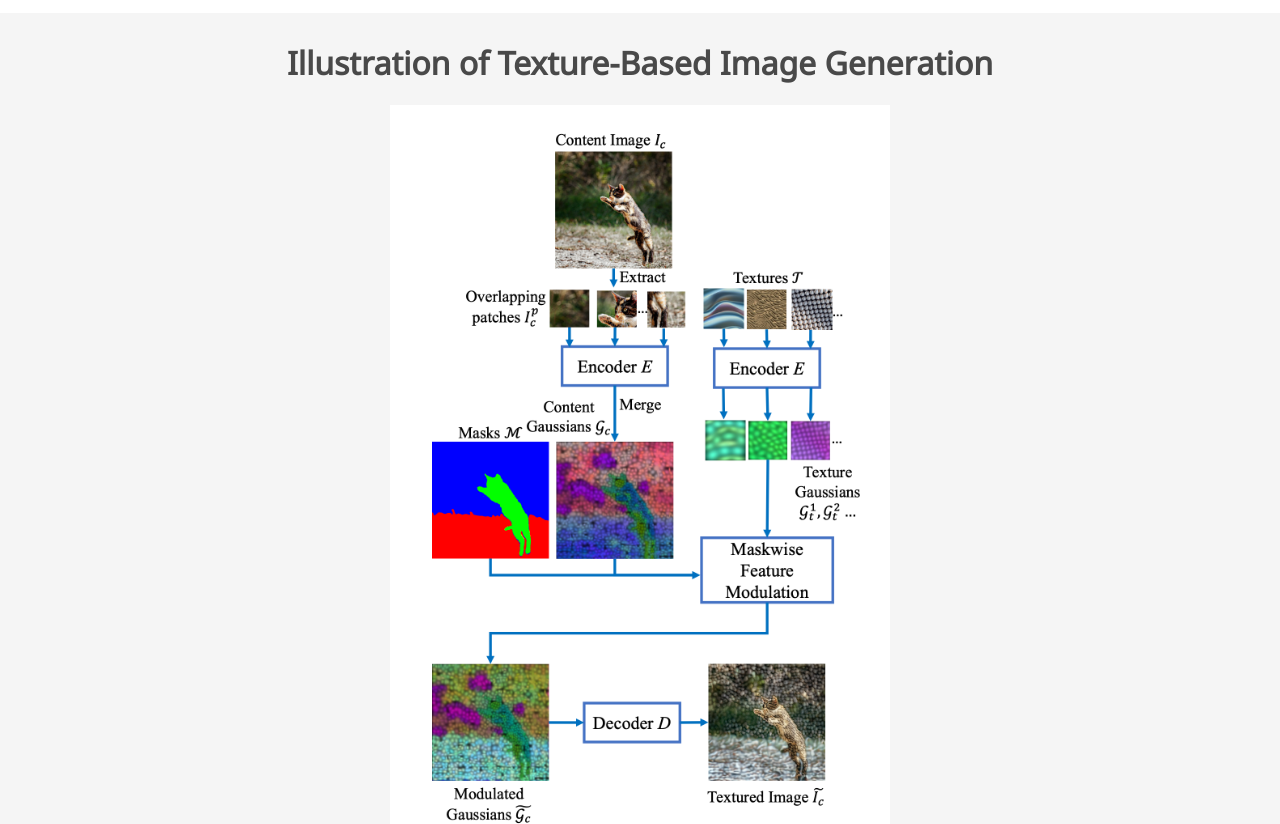
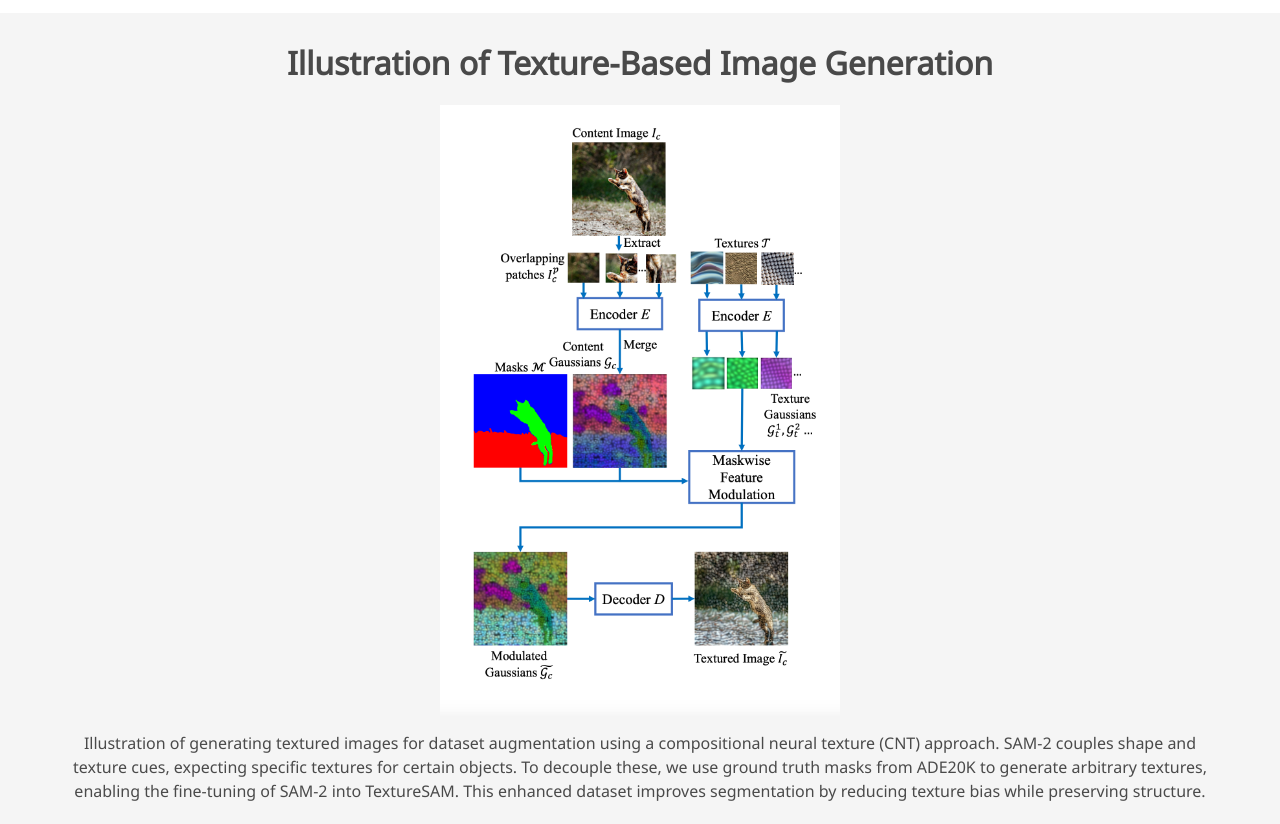
Before and after one commit to Inbalc2/TextureSAM.github.io, a plain HTML site: page index.html in a window 1280 px wide. Shown: the part 805-1629 px from the top of the page. Drawn offline with nearby package versions, Linux system fonts and the light colour scheme; some packages are replaced by stand-ins of ours; a script that the page names is missing; some icons are missing; a web font is replaced by a local one.

Commit message:
Updated ADE20K.png

```diff
--- a/index.html
+++ b/index.html
@@ -225,7 +225,7 @@
           <h2 class="title is-3">Illustration of Texture-Based Image Generation</h2>
           <figure>
               <img src="static/images/ADE20K_figure.png" alt="Texture Image Generation Process"
-                   style="width: 50%; max-width: 500px; display: block; margin: auto;">
+                   style="width: 40%; max-width: 400px; display: block; margin: auto;">
               <figcaption style="margin-top: 15px; font-size: 1rem; color: #4a4a4a;">
                   Illustration of generating textured images for dataset augmentation using a compositional neural texture (CNT) approach.
                   SAM-2 couples shape and texture cues, expecting specific textures for certain objects.
```
